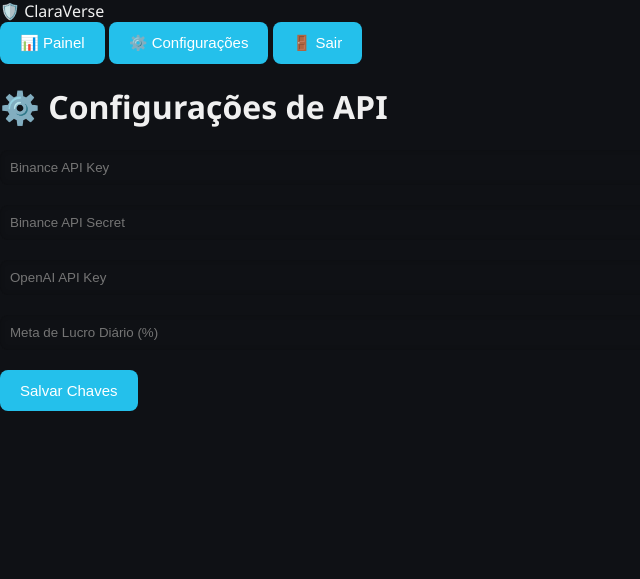
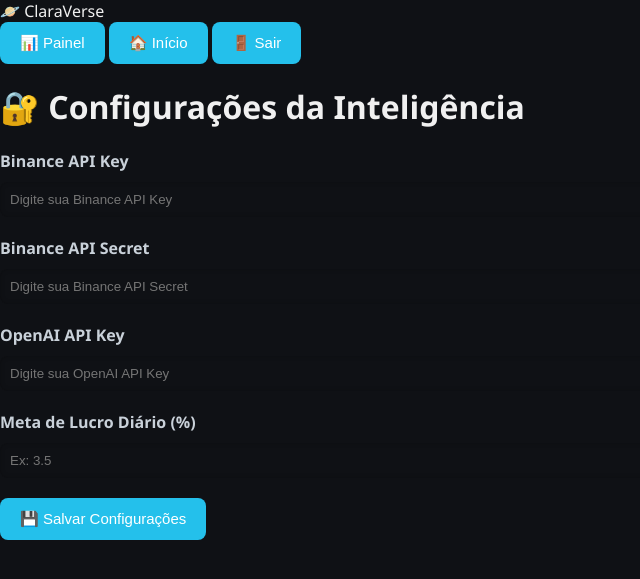
Before and after one commit to Claratrade33/Clara-verse, a Flask app: page /configurar in a window 1320 px wide; the page is wider, and only the part inside the window is pictured. Shown: the top 579 px of that part, without its empty margins (0-640 px from the left). Run offline with Flask 3, Linux system fonts and the light colour scheme; the visitor is signed in with stand-in values (Sample User, id 1); data that the repository does not hold is empty.

Commit message:
Atualizar o configuracoes.html

```diff
--- a/templates/configuracoes.html
+++ b/templates/configuracoes.html
@@ -2,27 +2,35 @@
 <html lang="pt-br">
 <head>
     <meta charset="UTF-8">
-    <title>Configurações - ClaraVerse</title>
+    <title>ClaraVerse • Configurar</title>
     <link rel="stylesheet" href="{{ url_for('static', filename='style.css') }}">
-    <script src="{{ url_for('static', filename='dashboard.js') }}" defer></script>
+    <script src="{{ url_for('static', filename='js/dashboard.js') }}" defer></script>
 </head>
 <body class="painel-dark">
     <div class="menu-lateral">
-        <div class="logo-menu">🛡️ ClaraVerse</div>
-        <button onclick="window.location.href='/painel'" class="botao-menu">📊 Painel</button>
-        <button onclick="window.location.href='/configurar'" class="botao-menu ativo">⚙️ Configurações</button>
-        <button onclick="window.location.href='/logout'" class="botao-menu">🚪 Sair</button>
+        <div class="logo-menu">🪐 ClaraVerse</div>
+        <button class="botao-menu" onclick="window.location.href='/painel'">📊 Painel</button>
+        <button class="botao-menu" onclick="window.location.href='/dashboard'">🏠 Início</button>
+        <button class="botao-menu" onclick="window.location.href='/logout'">🚪 Sair</button>
     </div>
 
     <div class="painel-conteudo">
-        <h1 class="painel-titulo">⚙️ Configurações de API</h1>
+        <h1 class="painel-titulo">🔐 Configurações da Inteligência</h1>
 
         <div class="secao-config">
-            <input type="text" id="binance_api_key" placeholder="Binance API Key" value="{{ chaves['binance_api_key'] }}">
-            <input type="text" id="binance_api_secret" placeholder="Binance API Secret" value="{{ chaves['binance_api_secret'] }}">
-            <input type="text" id="openai_api_key" placeholder="OpenAI API Key" value="{{ chaves['openai_api_key'] }}">
-            <input type="number" id="meta_lucro" placeholder="Meta de Lucro Diário (%)" value="{{ chaves.get('meta_lucro', '') }}">
-            <button onclick="salvarChaves()">Salvar Chaves</button>
+            <label for="binance_api_key">Binance API Key</label>
+            <input type="text" id="binance_api_key" placeholder="Digite sua Binance API Key" value="{{ chaves['binance_api_key'] }}">
+
+            <label for="binance_api_secret">Binance API Secret</label>
+            <input type="text" id="binance_api_secret" placeholder="Digite sua Binance API Secret" value="{{ chaves['binance_api_secret'] }}">
+
+            <label for="openai_api_key">OpenAI API Key</label>
+            <input type="text" id="openai_api_key" placeholder="Digite sua OpenAI API Key" value="{{ chaves['openai_api_key'] }}">
+
+            <label for="lucro_diario_meta">Meta de Lucro Diário (%)</label>
+            <input type="number" id="lucro_diario_meta" placeholder="Ex: 3.5" step="0.1" min="0" max="100">
+
+            <button onclick="salvarChaves()">💾 Salvar Configurações</button>
             <p id="status-chaves" class="status-sucesso"></p>
         </div>
     </div>
```
